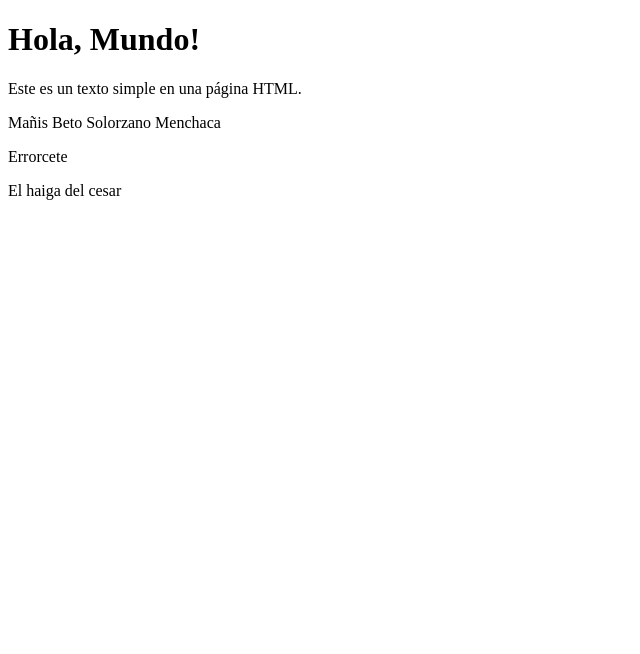
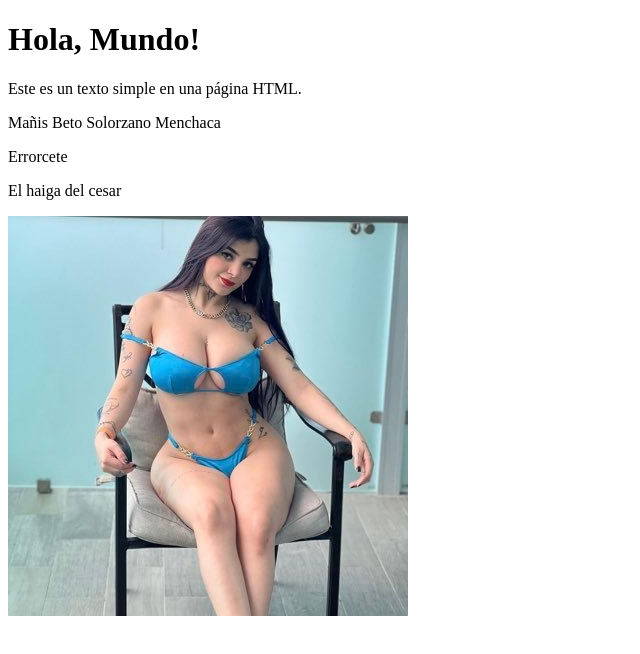
Before and after one commit to Efren981/repositorioPrueba, a plain HTML site: page index.html in a window 1280 px wide. Shown: the whole page, without its empty margins (0-640 px from the left). Drawn offline with Linux system fonts and the light colour scheme.

Commit message:
five commit

```diff
--- a/index.html
+++ b/index.html
@@ -11,5 +11,6 @@
     <p>Mañis Beto Solorzano Menchaca</p>
     <p>Errorcete</p>
     <p>El haiga del cesar</p>
+    <img src="public/k.jpg" alt="MEjores practicas SA de CV">
 </body>
 </html>
```
Also changed, not shown: public/k.jpg (added).
